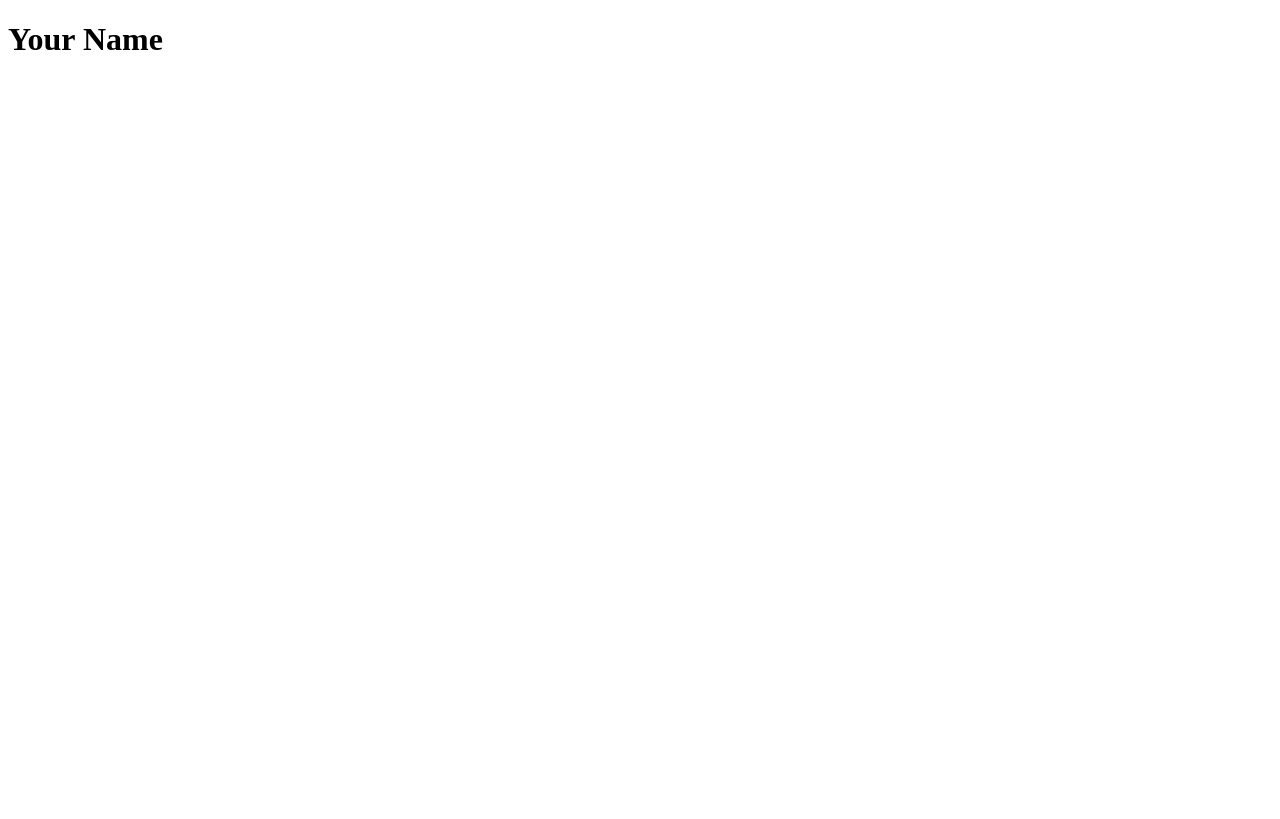
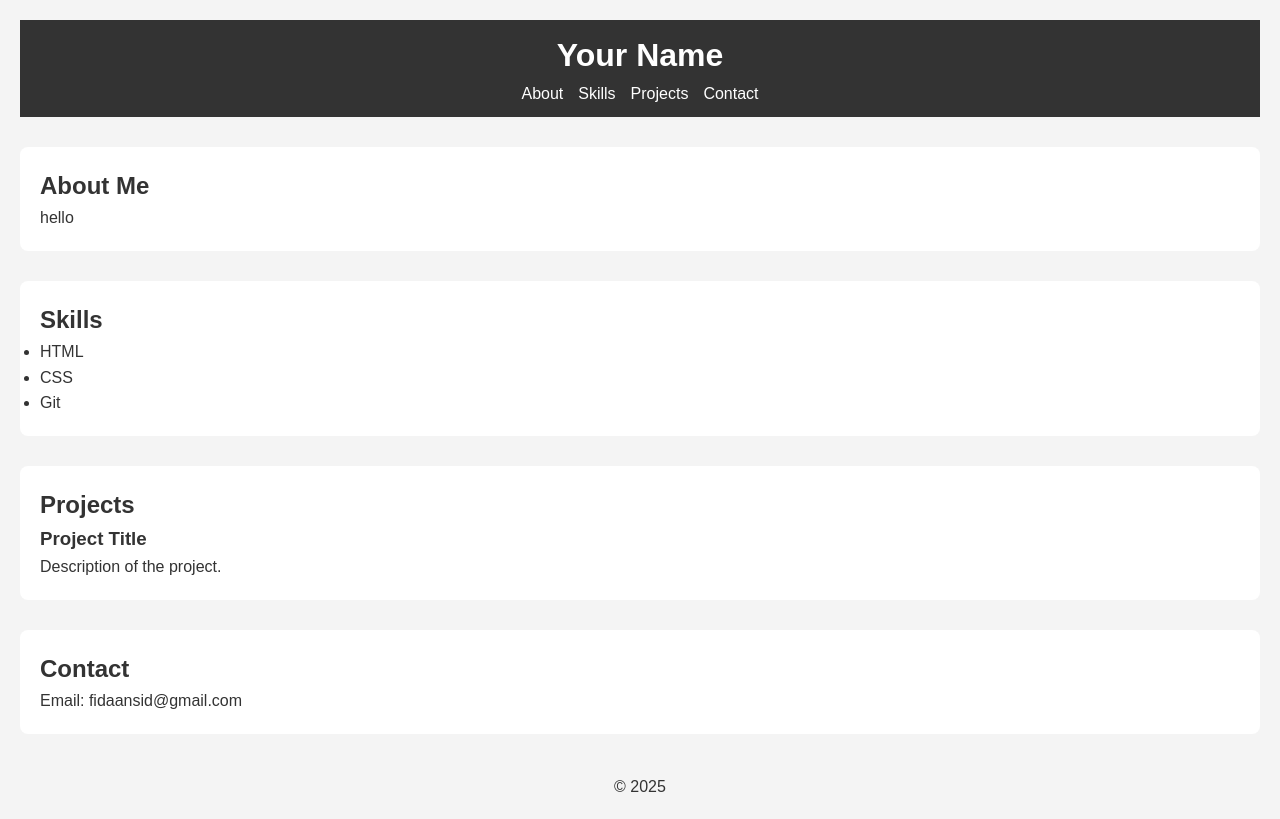
Before and after one commit to Fidaan007/portfolio, a plain HTML site: page Index.html in a window 1280 px wide. Drawn offline with Linux system fonts and the light colour scheme.

Commit message:
Initial portfolio layout added to index.html and style.css

```diff
--- a/Index.html
+++ b/Index.html
@@ -9,3 +9,45 @@
 <body>
   <header>
     <h1>Your Name</h1>
+    <nav>
+      <ul>
+        <li><a href="#about">About</a></li>
+        <li><a href="#skills">Skills</a></li>
+        <li><a href="#projects">Projects</a></li>
+        <li><a href="#contact">Contact</a></li>
+      </ul>
+    </nav>
+  </header>
+
+  <section id="about">
+    <h2>About Me</h2>
+    <p>hello</p>
+  </section>
+
+  <section id="skills">
+    <h2>Skills</h2>
+    <ul>
+      <li>HTML</li>
+      <li>CSS</li>
+      <li>Git</li>
+    </ul>
+  </section>
+
+  <section id="projects">
+    <h2>Projects</h2>
+    <div class="project">
+      <h3>Project Title</h3>
+      <p>Description of the project.</p>
+    </div>
+  </section>
+
+  <section id="contact">
+    <h2>Contact</h2>
+    <p>Email: fidaansid@gmail.com</p>
+  </section>
+
+  <footer>
+    <p>© 2025</p>
+  </footer>
+</body>
+</html>
--- a/style.css
+++ b/style.css
@@ -0,0 +1,44 @@
+* {
+  margin: 0;
+  padding: 0;
+  box-sizing: border-box;
+}
+
+body {
+  font-family: Arial, sans-serif;
+  line-height: 1.6;
+  background-color: #f4f4f4;
+  color: #333;
+  padding: 20px;
+}
+
+header {
+  background: #333;
+  color: #fff;
+  padding: 10px 0;
+  text-align: center;
+}
+
+nav ul {
+  list-style: none;
+  display: flex;
+  justify-content: center;
+  gap: 15px;
+}
+
+nav a {
+  color: #fff;
+  text-decoration: none;
+}
+
+section {
+  margin: 30px 0;
+  padding: 20px;
+  background: #fff;
+  border-radius: 8px;
+}
+
+footer {
+  text-align: center;
+  margin-top: 40px;
+}
```
